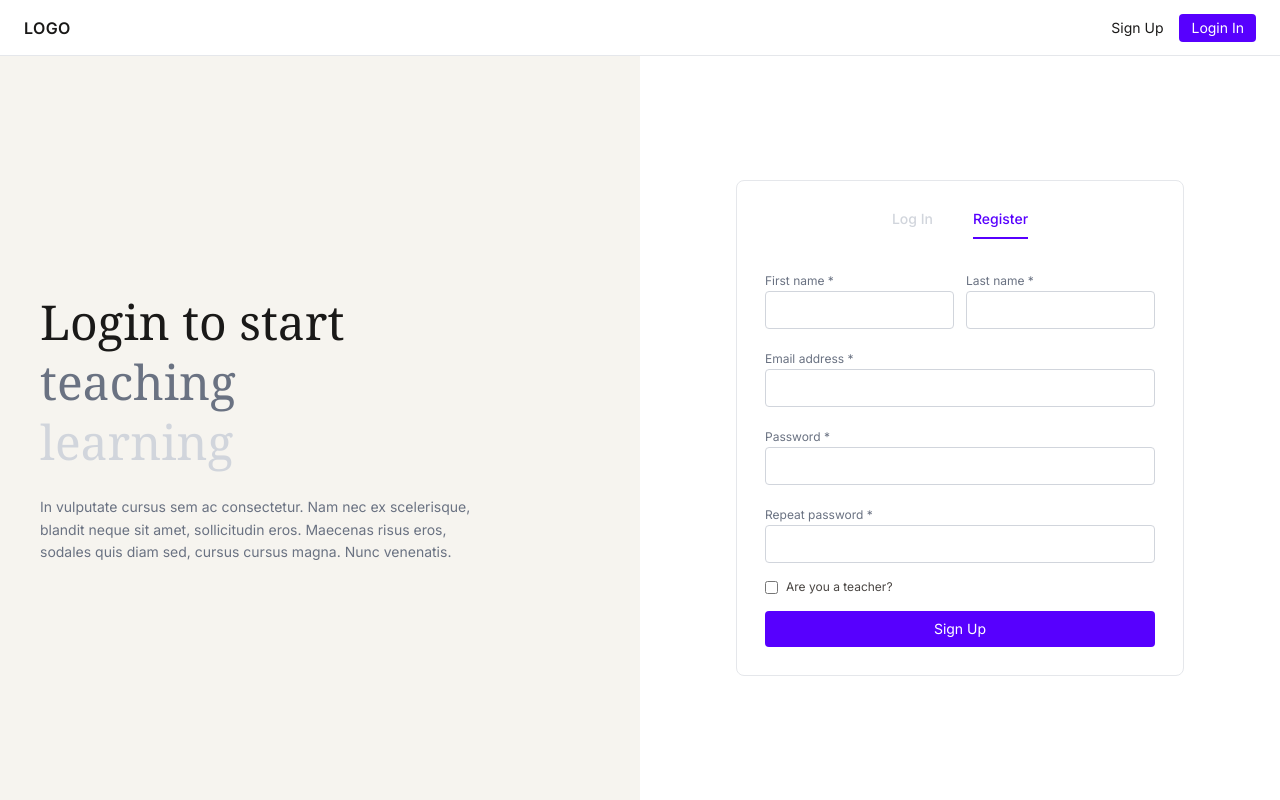
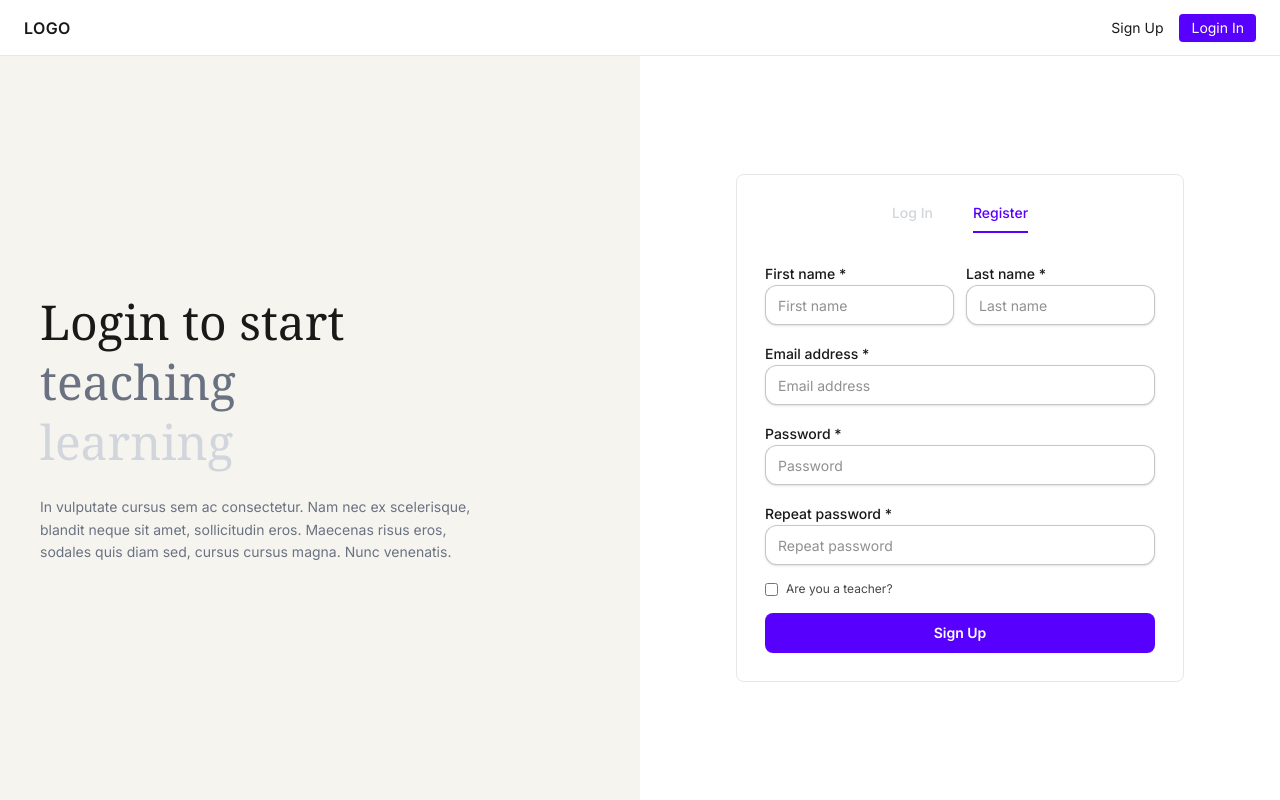
Before and after one commit to alekkiq/online-flashcards, a React app in the folder frontend/: page /signup in a window 1280 px wide. Built offline with nearby package versions, Linux system fonts and the light colour scheme; the HTML template or start-up script is replaced by a standard one; a web font is replaced by a local one.

Commit message:
Used shared UI components for login and signup forms

```diff
--- a/frontend/src/pages/Login.jsx
+++ b/frontend/src/pages/Login.jsx
@@ -1,5 +1,9 @@
 import { NavLink } from "react-router";
 import AuthLayout from "/src/components/auth/AuthLayout";
+
+import { FormField } from "@/components/ui/FormField";
+import { Input } from "@/components/ui/Input";
+import { Button } from "@/components/ui/Button";
 
 export default function Login() {
   const tabBase = "pb-2 text-sm font-medium";
@@ -7,9 +11,6 @@ export default function Login() {
     "text-[var(--color-primary)] border-b-2 border-[var(--color-primary)]";
   const tabInactive =
     "text-gray-300 border-b-2 border-transparent hover:text-[var(--color-main)]";
-
-  const inputClass =
-    "w-full rounded border border-gray-300 px-3 py-2 text-sm outline-none focus:border-[var(--color-primary)]";
 
   return (
     <AuthLayout>
@@ -36,22 +37,25 @@ export default function Login() {
         </div>
 
         <form className="space-y-4">
-          <div className="space-y-1">
-            <label className="text-xs text-gray-500">Email address *</label>
-            <input type="email" className={inputClass} />
-          </div>
+          <FormField label="Email address *">
+            <Input
+              type="email"
+              placeholder="Email address"
+              autoComplete="email"
+            />
+          </FormField>
 
-          <div className="space-y-1">
-            <label className="text-xs text-gray-500">Password *</label>
-            <input type="password" className={inputClass} />
-          </div>
+          <FormField label="Password *">
+            <Input
+              type="password"
+              placeholder="Password"
+              autoComplete="current-password"
+            />
+          </FormField>
 
-          <button
-            type="button"
-            className="w-full bg-[var(--color-primary)] text-white py-2 rounded hover:opacity-90 text-sm"
-          >
+          <Button type="button" className="w-full h-10">
             Log In
-          </button>
+          </Button>
         </form>
       </div>
     </AuthLayout>
--- a/frontend/src/pages/Signup.jsx
+++ b/frontend/src/pages/Signup.jsx
@@ -1,6 +1,10 @@
 import { useState } from "react";
 import { NavLink } from "react-router";
 import AuthLayout from "/src/components/auth/AuthLayout";
+
+import { FormField } from "@/components/ui/FormField";
+import { Input } from "@/components/ui/Input";
+import { Button } from "@/components/ui/Button";
 
 export default function Signup() {
   const [isTeacher, setIsTeacher] = useState(false);
@@ -10,9 +14,6 @@ export default function Signup() {
     "text-[var(--color-primary)] border-b-2 border-[var(--color-primary)]";
   const tabInactive =
     "text-gray-300 border-b-2 border-transparent hover:text-[var(--color-main)]";
-
-  const inputClass =
-    "w-full rounded border border-gray-300 px-3 py-2 text-sm outline-none focus:border-[var(--color-primary)]";
 
   return (
     <AuthLayout>
@@ -40,31 +41,44 @@ export default function Signup() {
 
         <form className="space-y-4">
           <div className="grid grid-cols-2 gap-3">
-            <div className="space-y-1">
-              <label className="text-xs text-gray-500">First name *</label>
-              <input type="text" className={inputClass} />
-            </div>
-            <div className="space-y-1">
-              <label className="text-xs text-gray-500">Last name *</label>
-              <input type="text" className={inputClass} />
-            </div>
+            <FormField label="First name *">
+              <Input
+                type="text"
+                placeholder="First name"
+                autoComplete="given-name"
+              />
+            </FormField>
+
+            <FormField label="Last name *">
+              <Input
+                type="text"
+                placeholder="Last name"
+                autoComplete="family-name"
+              />
+            </FormField>
           </div>
 
-          <div className="space-y-1">
-            <label className="text-xs text-gray-500">Email address *</label>
-            <input type="email" className={inputClass} />
-          </div>
+          <FormField label="Email address *">
+            <Input type="email" placeholder="Email address" autoComplete="email" />
+          </FormField>
 
-          <div className="space-y-1">
-            <label className="text-xs text-gray-500">Password *</label>
-            <input type="password" className={inputClass} />
-          </div>
+          <FormField label="Password *">
+            <Input
+              type="password"
+              placeholder="Password"
+              autoComplete="new-password"
+            />
+          </FormField>
 
-          <div className="space-y-1">
-            <label className="text-xs text-gray-500">Repeat password *</label>
-            <input type="password" className={inputClass} />
-          </div>
+          <FormField label="Repeat password *">
+            <Input
+              type="password"
+              placeholder="Repeat password"
+              autoComplete="new-password"
+            />
+          </FormField>
 
+          {/* Teacher checkbox */}
           <label className="flex items-center gap-2 text-xs text-[var(--color-secondary)]">
             <input
               type="checkbox"
@@ -74,14 +88,12 @@ export default function Signup() {
             Are you a teacher?
           </label>
 
+          {/* Organization + info */}
           {isTeacher && (
             <div className="space-y-2">
-              <div className="space-y-1">
-                <label className="text-xs text-gray-500">
-                  Organization name *
-                </label>
-                <input type="text" className={inputClass} />
-              </div>
+              <FormField label="Organization name *">
+                <Input type="text" placeholder="Organization name" />
+              </FormField>
 
               <p className="text-[11px] leading-relaxed text-gray-500">
                 We will review your request for the teacher role before you can
@@ -91,12 +103,9 @@ export default function Signup() {
             </div>
           )}
 
-          <button
-            type="button"
-            className="w-full bg-[var(--color-primary)] text-white py-2 rounded hover:opacity-90 text-sm"
-          >
+          <Button type="button" className="w-full h-10">
             Sign Up
-          </button>
+          </Button>
         </form>
       </div>
     </AuthLayout>
--- a/frontend/vite.config.js
+++ b/frontend/vite.config.js
@@ -1,8 +1,13 @@
 import { defineConfig } from "vite";
+import react from "@vitejs/plugin-react";
 import tailwindcss from "@tailwindcss/vite";
-import react from "@vitejs/plugin-react";
+import path from "path";
 
-// https://vite.dev/config/
 export default defineConfig({
   plugins: [react(), tailwindcss()],
+  resolve: {
+    alias: {
+      "@": path.resolve(__dirname, "src"),
+    },
+  },
 });
```
